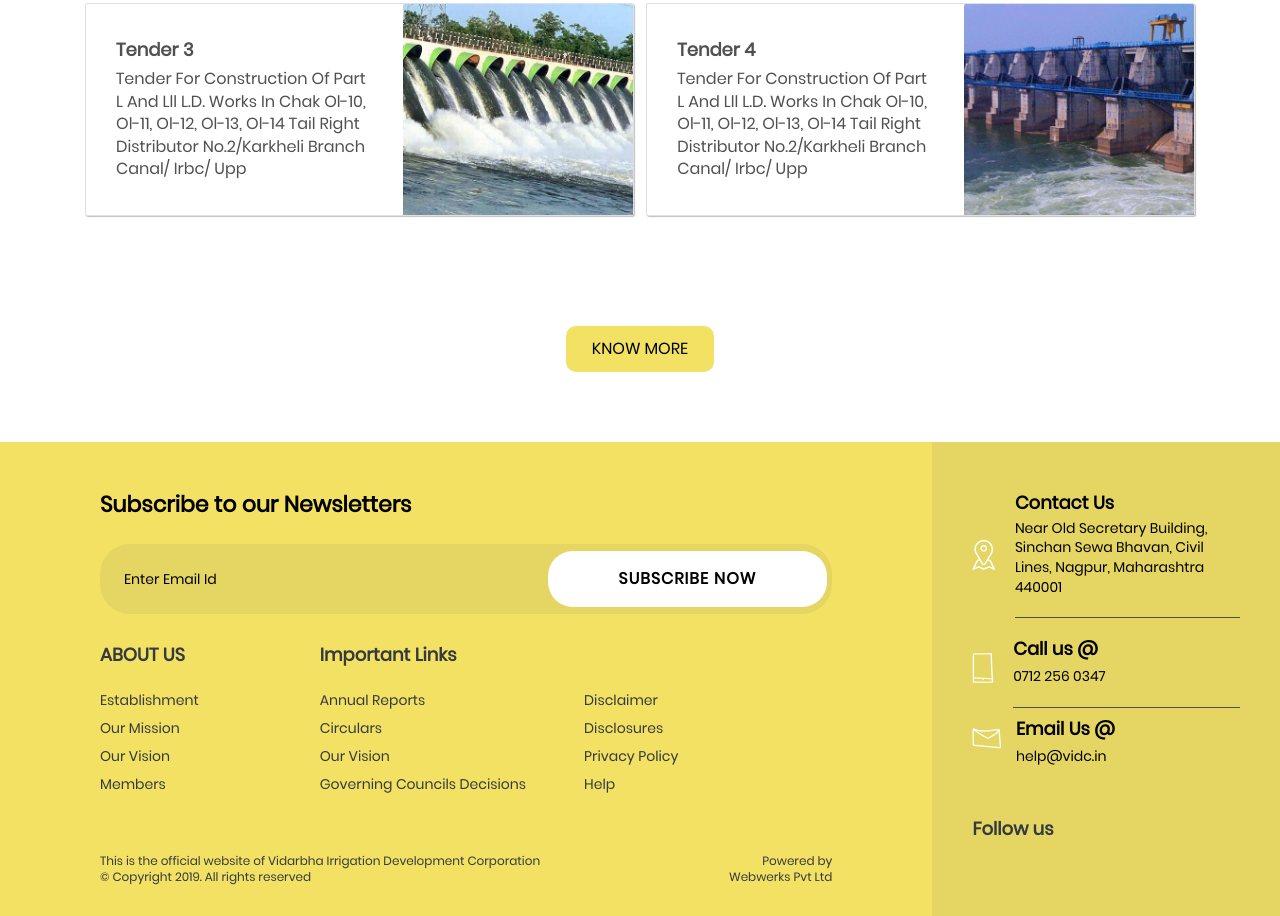
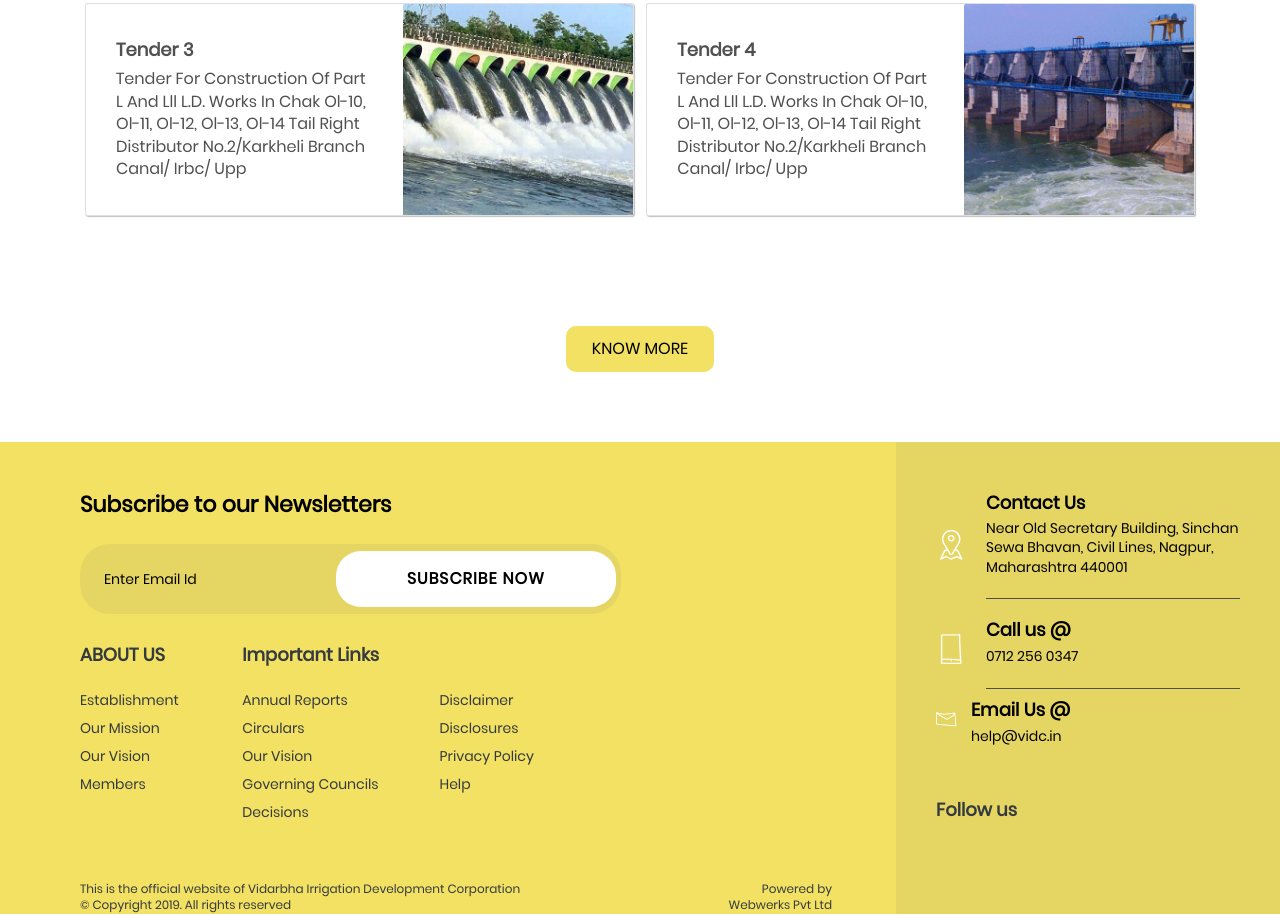
Before and after one commit to madhavpandhare123/godavari-scss-gulp, a website: page app/index.html in a window 1280 px wide. Shown: the part 2899-3815 px from the top of the page. Drawn offline with nearby package versions, Linux system fonts and the light colour scheme; files whose address does not match are found by name.

Commit message:
responsive changes

```diff
--- a/app/fonts/icommon/ico-variables.scss
+++ b/app/fonts/icommon/ico-variables.scss
@@ -1,7 +1,24 @@
+
 $icomoon-font-family: "icomoon" !default;
 $icomoon-font-path: "fonts" !default;
 
 $icon-call: "\e900";
-$icon-location: "\e901";
-$icon-mail: "\e902";
-$icon-search: "\e903";
+$icon-facebook-icon: "\e901";
+$icon-location: "\e902";
+$icon-magnify: "\e903";
+$icon-mail: "\e904";
+$icon-pinterest: "\e905";
+$icon-search: "\e906";
+$icon-twitter: "\e907";
+$icon-youtube-path1: "\e908";
+$icon-youtube-path2: "\e909";
+$icon-youtube-path3: "\e90a";
+$icon-youtube-path4: "\e90b";
+$icon-youtube-path5: "\e90c";
+$icon-youtube-path6: "\e90d";
+$icon-youtube-path7: "\e90e";
+$icon-youtube-path8: "\e90f";
+$icon-youtube-path9: "\e910";
+$icon-youtube-path10: "\e911";
+$icon-youtube-path11: "\e912";
+$icon-youtube-path12: "\e913";
--- a/app/index.html
+++ b/app/index.html
@@ -245,6 +245,7 @@
         <div class="footer-section__wrapper">
             <!-- <div class="container"> -->
                 <div class="footer-section__wrapper__main-content d-flex">
+                    <div class="left-section">
                         <div class="footer-section__left">
                             <div class="subscribe-section">
                                 <h3 class="subscribe-section__title">Subscribe to our Newsletters</h3>
@@ -295,6 +296,8 @@
                                         </li>
                                     </ul>
                                 </div>
+                            </div>
+
                         </div>
                         <div class="copyright-section text-dark justify-content-between">
                             <div class="copyright-section__text d-flex flex-column">
--- a/app/scss/layouts/_footer.scss
+++ b/app/scss/layouts/_footer.scss
@@ -48,25 +48,33 @@
             // padding: 3rem 0;
             justify-content: space-between;
             @include breakpoint(large-desktop-max) {
-                padding: 3rem 4rem;
+                // padding: 3rem 4rem;
             }
             @include breakpoint(ipad-pro-max) {
-                padding: 3rem 3rem;
+                // padding: 3rem 3rem;
             }
             @include breakpoint(mobile-max) {
-                padding: 3rem 1rem;
+                // padding: 3rem 1rem;
                 flex-direction: column;
+                align-items: center;
             }
         }
     }
+    .left-section{
+        width: 65%;
+    }
     &__left {
         width: 65%;
-        margin: 3rem 10rem;
+        // margin: 3rem 10rem;
+        margin: 3rem 8rem;
+        @include breakpoint(large-desktop-max) {
+            width: 90%;
+        }
         @include breakpoint(ipad-pro) {
-            width: 60%;
+            // width: 60%;
         }
         @include breakpoint(ipad-pro-max) {
-            width: 55%;
+            // width: 55%;
         }
         @include breakpoint(mobile-max) {
             width: 100%;
@@ -187,7 +195,11 @@
     font-size: 1.2rem;
     display: flex;
     justify-content: space-between;
-    margin-top: 5.5rem;
+    // margin-top: 5.5rem;
+    margin: 5.5rem 0 0 8rem;
+    @include breakpoint(large-desktop-max) {
+        margin: 3rem 2rem 0 8rem;
+    }
     @include breakpoint(ipad-pro-max) {
         font-size: 1rem;
     }
@@ -213,11 +225,11 @@
     padding: 4rem;
     width: 30%;
     @include breakpoint(ipad-pro) {
-        width: 35%;
+        // width: 35%;
         padding: 2rem;
     }
     @include breakpoint(ipad-pro-max) {
-        width: 40%;
+        // width: 40%;
     }
     @include breakpoint(ipad-max) {
         padding: 2rem;
--- a/app/scss/layouts/_header.scss
+++ b/app/scss/layouts/_header.scss
@@ -208,10 +208,11 @@
                     }
                     @include breakpoint(mobile-max) {
                         font-size: 1.4rem;
-                        padding: 2rem;
+                        padding: 1rem;
                         text-align: center;
-                        border-bottom: 1px solid $border-color;
+                        border-bottom: 1px solid $white-color;
                         border-right: none;
+                        color: #fff;
                     }
                     &:hover{
                         color: $primary-color;
@@ -225,6 +226,9 @@
     }
 }
 
+.navbar-toggler{
+    background-color: #fff;
+}
 // .header-img{
 
 // }
```
Also changed, not shown: app/fonts/icommon/selection.json (+1 -1 lines), app/css/styles.css, app/fonts/icomoon.ttf, app/fonts/icomoon.woff, app/images/header_bg.jpg (deleted), app/scss/helpers/_variables.scss (line endings or trailing spaces), 3 other files. Lines whose indentation alone changed are shown as unchanged.
